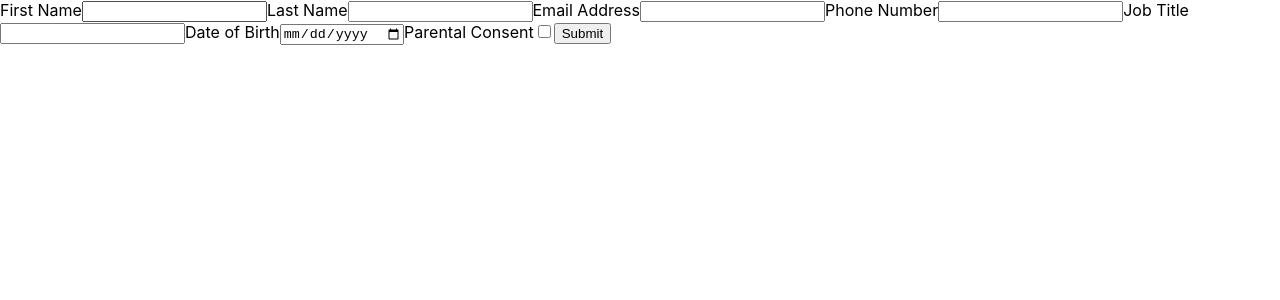
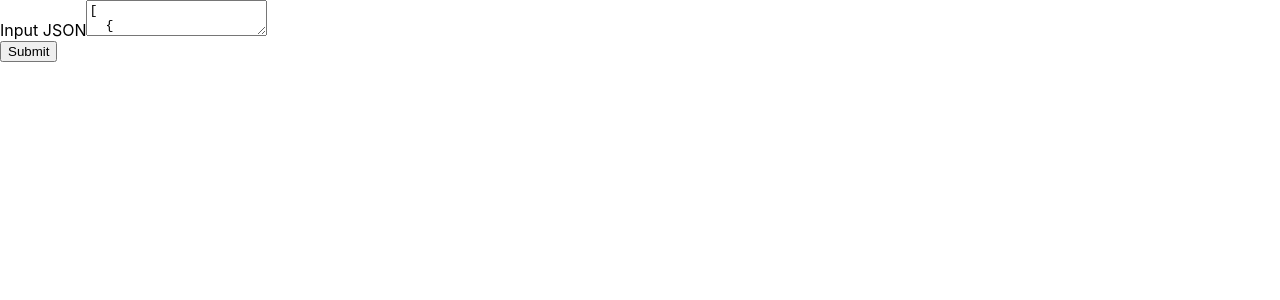
Before and after one commit to natanlao/dynamic-form-generator, a React (Create React App) app: page / in a window 1280 px wide. Shown: the top 300 px of the page. Built offline with nearby package versions, Linux system fonts and the light colour scheme.

Commit message:
Implement simple form definition input field

```diff
--- a/src/App.js
+++ b/src/App.js
@@ -1,26 +1,159 @@
+import React from 'react';
 import logo from './logo.svg';
 import './App.css';
 
-function App() {
-  return (
-    <div className="App">
-      <header className="App-header">
-        <img src={logo} className="App-logo" alt="logo" />
-        <p>
-          Edit <code>src/App.js</code> and save to reload.
-        </p>
-        <a
-          className="App-link"
-          href="https://reactjs.org"
-          target="_blank"
-          rel="noopener noreferrer"
-        >
-          Learn React
-        </a>
-      </header>
-    </div>
-  );
+class FormJSON extends React.Component {
+  constructor(props) {
+    super(props);
+    this.state = {value: this.props.defaultValue};
+    this.handleChange = this.handleChange.bind(this);
+  }
+
+  handleChange(event) {
+    this.setState({value: event.target.value});
+    this.props.onInputChange(event.target.value);
+    console.log('foo');
+  }
+
+  render() {
+    return (
+      <form>
+        <label>
+          Input JSON
+          <textarea value={this.state.value} onChange={this.handleChange} />
+        </label>
+      </form>
+    );
+  }
+}
+
+class FormHTML extends React.Component {
+  constructor(props) {
+    super(props);
+    this.handleSubmit = this.handleSubmit.bind(this);
+  }
+
+  handleSubmit(event) {
+    console.log(this.props.fields.map(field => event.target.elements[field.name].value));
+    event.preventDefault();
+  }
+
+  render() {
+    return (
+      <form onSubmit={this.handleSubmit}>
+        {/* TODO: Is there a way to use JSX here? */}
+        {this.props.fields.map(field => React.createElement(fields[field.tag], field, null))}
+        <input type="submit" value="Submit" />
+      </form>
+    );
+  }
+}
+
+// TODO: How can I make this "private"?
+// TODO: React is complaining about a key still
+class InputField extends React.Component {
+  constructor(props) {
+    super(props);
+    this.state = {value: ''};
+
+    this.handleChange = this.handleChange.bind(this);
+  }
+
+  handleChange(event) {
+    this.setState({value: event.target.value});
+  }
+
+  render() {
+    return (
+    <label key={this.props.name}>
+      {this.props.human_label}
+      <input key={this.props.name}
+             type={this.props.type}
+             name={this.props.name}
+             onChange={this.handleChange} />
+    </label>
+    );
+  }
 }
 
 
-export default App;
+const default_input = [
+  {
+    "tag": "input",
+    "name": "first_name",
+    "type": "text",
+    "human_label": "First Name"
+  }, {
+    "tag": "input",
+    "name": "last_name",
+    "type": "text",
+    "human_label": "Last Name"
+  }, {
+    "tag": "input",
+    "name": "email",
+    "type": "email",
+    "human_label": "Email Address"
+  }, {
+    "tag": "input",
+    "name": "phone_number",
+    "type": "text",
+    "human_label": "Phone Number"
+  }, {
+    "tag": "input",
+    "name": "job_title",
+    "type": "text",
+    "human_label": "Job Title"
+  }, {
+    "tag": "input",
+    "name": "date_of_birth",
+    "type": "date",
+    "human_label": "Date of Birth"
+  }, {
+    "tag": "input",
+    "name": "parental_consent",
+    "type": "checkbox",
+    "human_label": "Parental Consent",
+    "conditional": {
+      "name": "date_of_birth",
+      "show_if": (value) => {
+        const now = new Date();
+          return value >= new Date(now.getFullYear() - 13, now.getMonth(), now.getDate());
+      }
+    }
+  }
+]
+
+// TODO: This pattern has a brittle coupling, assuming that field.type will
+// correspond to a valid `type` attribute of the given tag. The actual tag
+// used should be an implementation detail; instead of choosing both `input`
+// and `type`, a developer ought to only have to choose a `type`.
+const fields = {
+  "input": InputField,
+};
+
+class DynamicForm extends React.Component {
+  constructor(props) {
+    super(props);
+    this.handleInputChange = this.handleInputChange.bind(this);
+    this.state = {formdef: []};
+  }
+
+  // TODO: use standard naming convention
+  handleInputChange(formdef) {
+    this.setState({formdef: JSON.parse(formdef)});
+  }
+
+  render() {
+    return (
+      <div>
+        <FormJSON
+          defaultValue={JSON.stringify(default_input, null, 2)}
+          onInputChange={this.handleInputChange} />
+        <FormHTML fields={this.state.formdef} />
+      </div>
+    );
+  }
+}
+
+
+export default DynamicForm;
--- a/src/index.js
+++ b/src/index.js
@@ -1,99 +1,12 @@
 import React from 'react';
 import ReactDOM from 'react-dom';
 import './index.css';
+import DynamicForm from './App';
 import reportWebVitals from './reportWebVitals';
-
-// TODO: This pattern has a brittle coupling, assuming that field.type will
-// correspond to a valid `type` attribute of the given tag. The actual tag
-// used should be an implementation detail; instead of choosing both `input`
-// and `type`, a developer ought to only have to choose a `type`.
-const fields = {
-  "input": InputField,
-};
-
-class DynamicForm extends React.Component {
-  constructor(props) {
-    super(props);
-    this.handleSubmit = this.handleSubmit.bind(this);
-  }
-
-  handleSubmit(event) {
-    console.log(this);
-    event.preventDefault();
-  }
-
-  render() {
-    return (
-      <form onSubmit={this.handleSubmit}>
-        {/* TODO: Is there a way to use JSX here? */}
-        {this.props.fields.map(field => React.createElement(fields[field.tag], field, null))}
-        <input type="submit" value="Submit" />
-      </form>
-    );
-  }
-}
-
-// TODO: How can I make this "private"?
-// TODO: React is complaining about a key still
-function InputField(props) {
-  return (
-    <label key={props.name}>
-      {props.human_label}
-      <input key={props.name} type={props.type} name={props.name} />
-    </label>
-  );
-}
-
-
-const default_input = [
-  {
-    "tag": "input",
-    "name": "first_name",
-    "type": "text",
-    "human_label": "First Name"
-  }, {
-    "tag": "input",
-    "name": "last_name",
-    "type": "text",
-    "human_label": "Last Name"
-  }, {
-    "tag": "input",
-    "name": "email",
-    "type": "email",
-    "human_label": "Email Address"
-  }, {
-    "tag": "input",
-    "name": "phone_number",
-    "type": "text",
-    "human_label": "Phone Number"
-  }, {
-    "tag": "input",
-    "name": "job_title",
-    "type": "text",
-    "human_label": "Job Title"
-  }, {
-    "tag": "input",
-    "name": "date_of_birth",
-    "type": "date",
-    "human_label": "Date of Birth"
-  }, {
-    "tag": "input",
-    "name": "parental_consent",
-    "type": "checkbox",
-    "human_label": "Parental Consent",
-    "conditional": {
-      "name": "date_of_birth",
-      "show_if": (value) => {
-        const now = new Date();
-          return value >= new Date(now.getFullYear() - 13, now.getMonth(), now.getDate());
-      }
-    }
-  }
-]
 
 ReactDOM.render(
   <React.StrictMode>
-    <DynamicForm fields={default_input} />
+    <DynamicForm />
   </React.StrictMode>,
   document.getElementById('root')
 );
```
Also changed, not shown: 1 other file (tests, documents, lock files or other folders).
